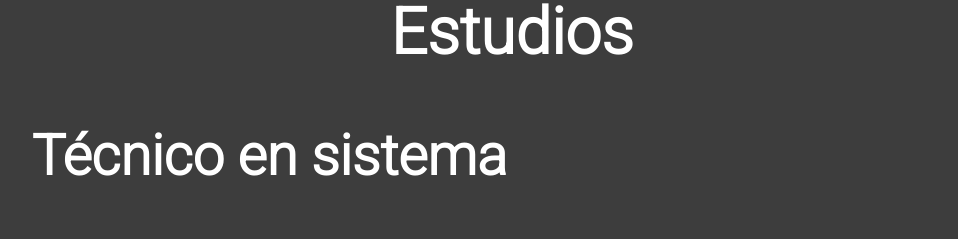
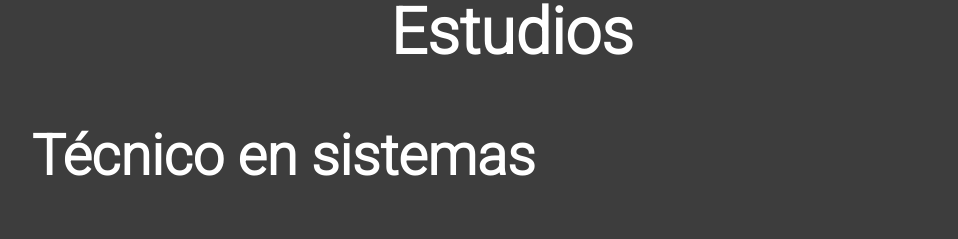
Before and after one commit to ibarguen-dev/porfolio, a React (Vite) app: page / in a window 1280 px wide. Shown: the part 3580-3819 px from the top of the page, without its empty margins (128-1086 px from the left). Built offline with nearby package versions, Linux system fonts and the light colour scheme.

Commit message:
se realizan modificaciones

```diff
--- a/src/js/const.js
+++ b/src/js/const.js
@@ -121,7 +121,7 @@ export const apps = [
 
  export const ESTUDIOS = [
     {
-        name:"Técnico en sistema",
+        name:"Técnico en sistemas",
         university:"Sena",
         time:"Febrero:2020 - Marzo:2021"
     },
```
